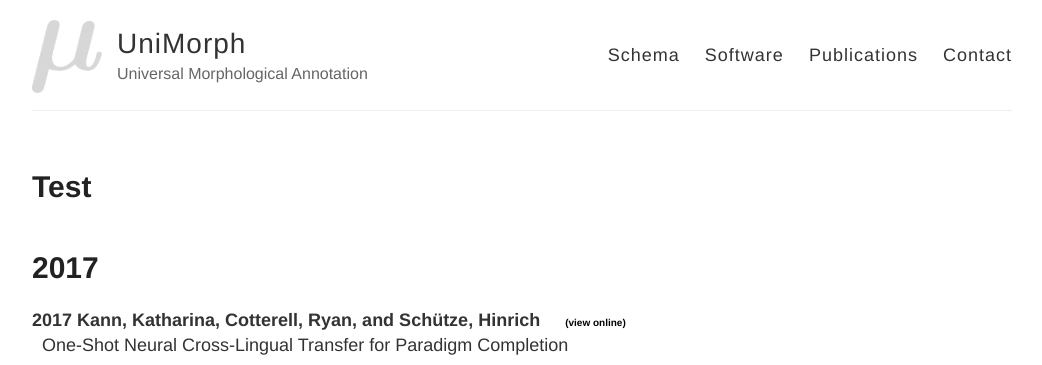
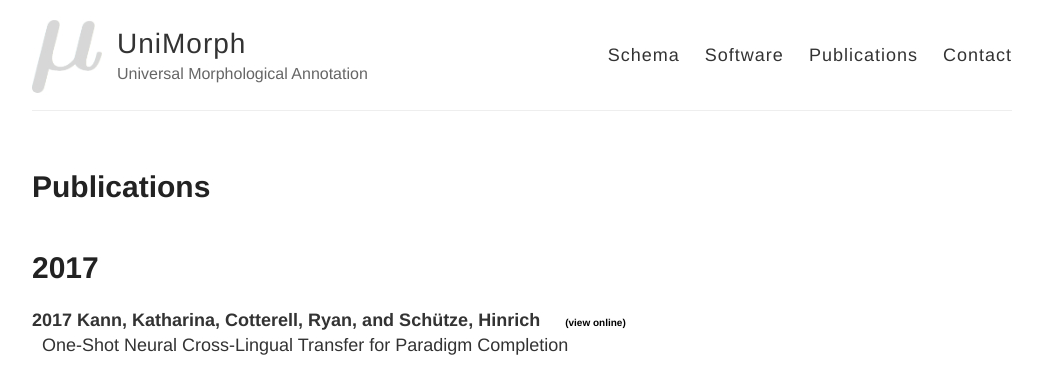
Before and after one commit to unimorph/unimorph.github.io, a Jekyll site: the page built from test.html, in a window 1280 px wide. Shown: the top 365 px of the page, without its empty margins (118-1160 px from the left). Built offline with Jekyll 4.4.1, drawn with Linux system fonts in a browser that asks for light colours; nearby versions of some CDN libraries.

Commit message:
Minor layout fixes?

```diff
--- a/test.html
+++ b/test.html
@@ -1,26 +1,12 @@
 ---
 layout: page
-title: Test
+title: Publications
 permalink: /test/
 ---
-<!DOCTYPE html PUBLIC "-//W3C//DTD XHTML 1.0 Transitional//EN"
-  "http://www.w3.org/TR/xhtml1/DTD/xhtml1-transitional.dtd">
-<html xmlns="http://www.w3.org/1999/xhtml">
-  <head>
-    <meta http-equiv="Content-type" content="text/html;charset=UTF-8" />
-    <meta http-equiv="cache-control" content="no-cache" />
-    <title>
-      Bibtex-js Demo
-    </title>
 
-    <script type="text/javascript" src="https://ajax.googleapis.com/ajax/libs/jquery/1.4.2/jquery.min.js"></script>
-    <script type="text/javascript" src="https://cdn.rawgit.com/pcooksey/bibtex-js/b81606e85986fa8ad0eb66954493bc1c0b3d7ab1/src/bibtex_js.js"></script>
+<script type="text/javascript" src="https://ajax.googleapis.com/ajax/libs/jquery/1.4.2/jquery.min.js"></script>
+<script type="text/javascript" src="https://cdn.rawgit.com/pcooksey/bibtex-js/b81606e85986fa8ad0eb66954493bc1c0b3d7ab1/src/bibtex_js.js"></script>
 
-    <style>
-    textarea { font-size: 8pt; width: 500px; height: 150px; }
-    #bibtex_errors { margin-top:10px; color: red;}
-    </style>
-  </head>
 <body>
 
 <bibtex src="{{ site.baseurl }}/publications.bib"></bibtex>
@@ -1004,4 +990,3 @@
 {% endraw %}
 
 </body>
-</html>
```
